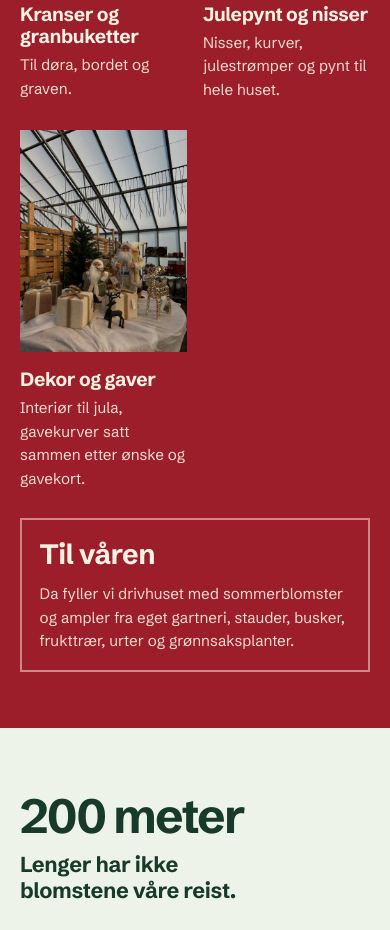
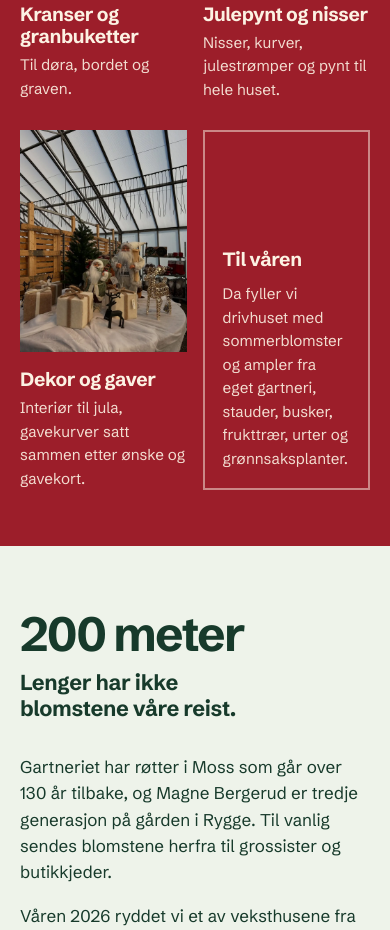
Before and after one commit to Ola-HH/bergerud-blomsterutsalg, a plain HTML site: page index.html in a window 390 px wide. Shown: the part 2690-3620 px from the top of the page. Drawn offline with Linux system fonts and the light colour scheme.

Commit message:
Keep the spring card beside the last photo on mobile
Co-Authored-By: Claude Opus 5.5 <noreply@anthropic.com>

```diff
--- a/stil.css
+++ b/stil.css
@@ -906,8 +906,8 @@ footer p {
     font-size: 1.75rem;
   }
 
-  .sortiment-var {
-    grid-column: 1 / -1;
+  .sortiment-var h3 {
+    font-size: 1.2rem;
   }
 
   .utvalg {
```
